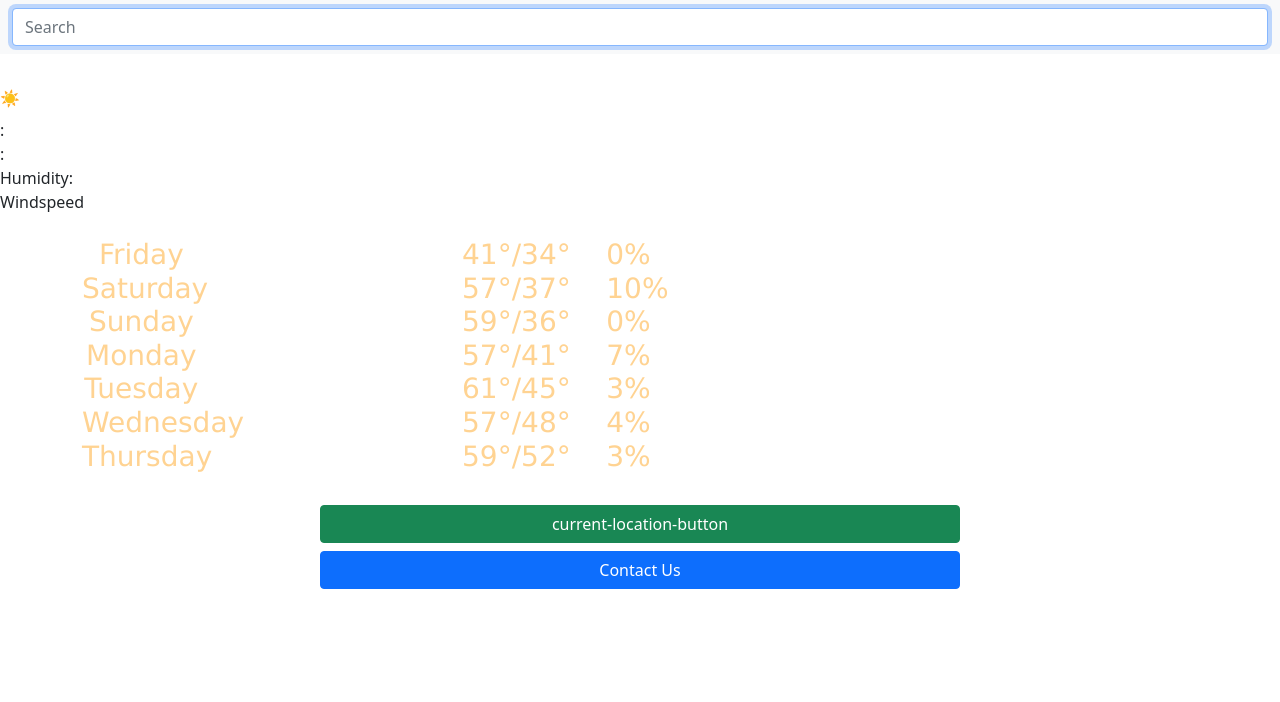
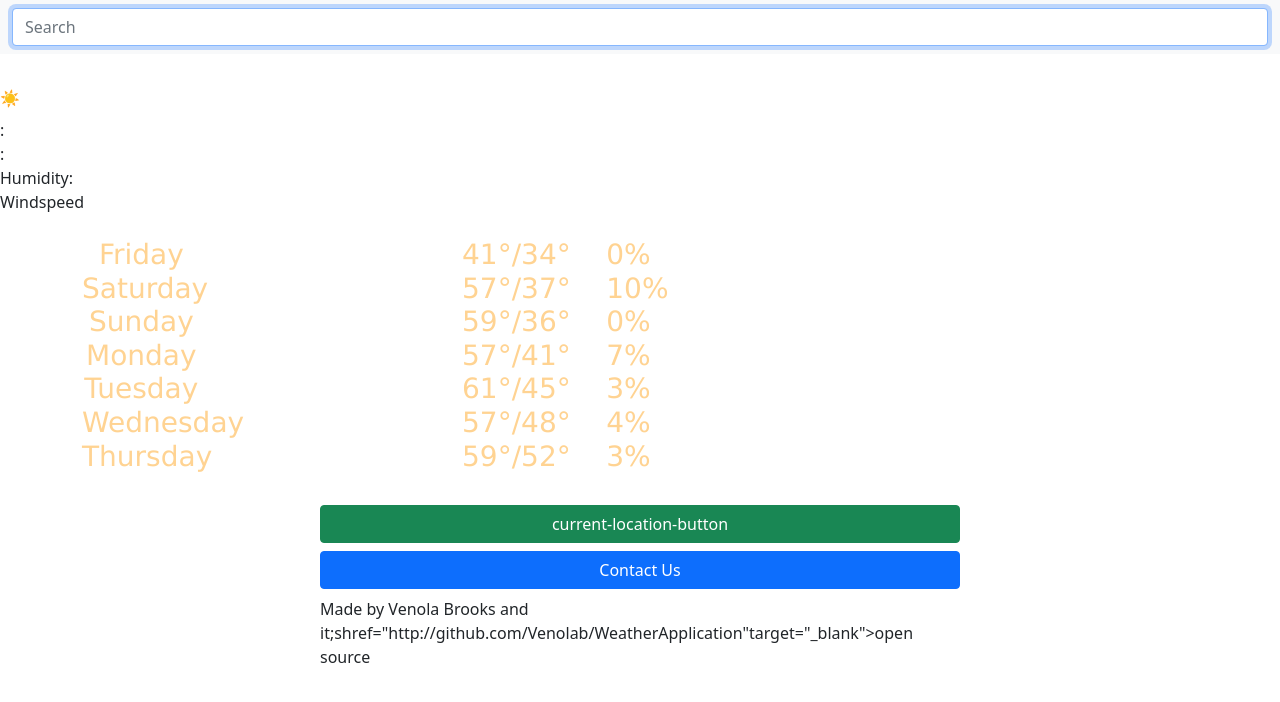
Before and after one commit to Venolab/WeatherApplication, a plain HTML site: page index.html in a window 1280 px wide. Drawn offline with nearby package versions, Linux system fonts and the light colour scheme; files that its build step writes are made by us from their sources; files whose address does not match are found by name.

```diff
--- a/index.html
+++ b/index.html
@@ -78,6 +78,7 @@
                 <button class="btn btn-success" id=current-location-button
                     type="button">current-location-button</button>
                 <button class="btn btn-primary" type="button">Contact Us</button>
+                <p>Made by Venola Brooks and it;s<a>href="http://github.com/Venolab/WeatherApplication"target="_blank">open source</a></p>
             </div>
         </div>
     </div>
```
